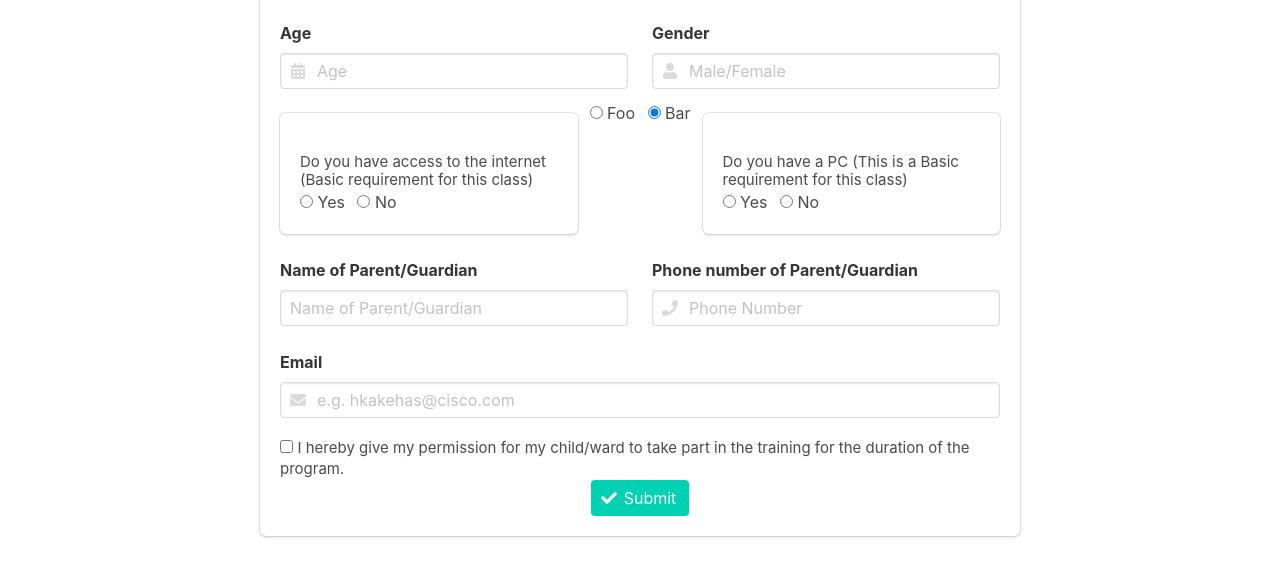
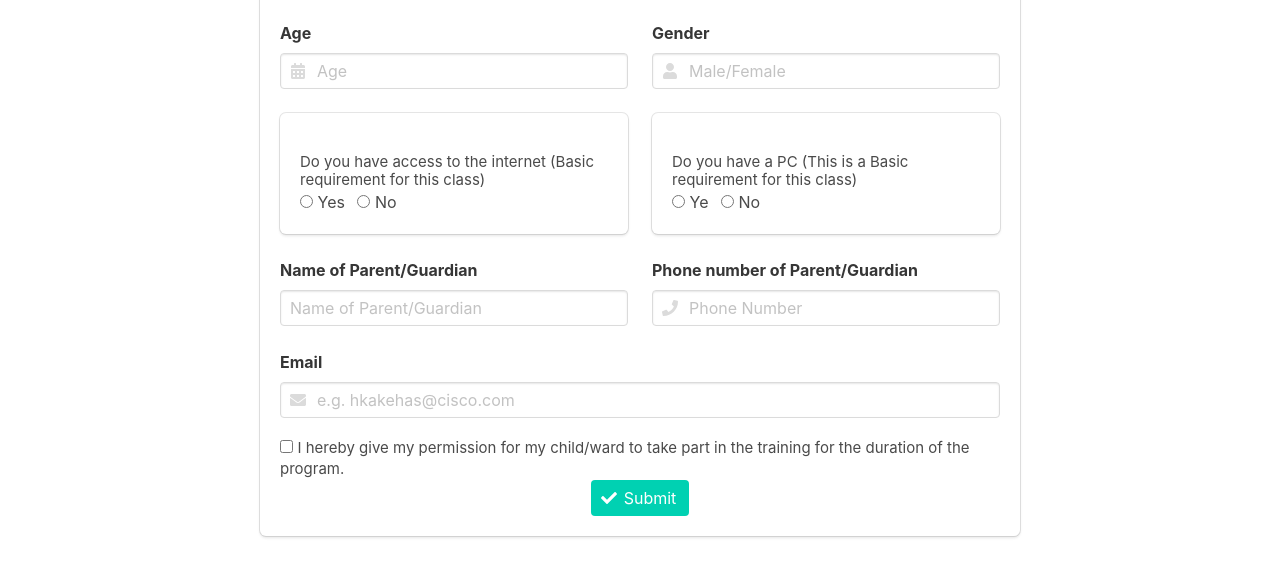
Before and after one commit to praisejahuzoma/Mobile-First-registration-form, a plain HTML site: page index.html in a window 1280 px wide. Shown: the part 867-1443 px from the top of the page. Drawn offline with nearby package versions, Linux system fonts and the light colour scheme.

Commit message:
Update index.html

```diff
--- a/index.html
+++ b/index.html
@@ -93,16 +93,8 @@
                    </div>
                   </div>
 
-                     <div class="control">
-  <label class="radio">
-    <input type="radio" name="foobar">
-    Foo
-  </label>
-  <label class="radio">
-    <input type="radio" name="foobar" checked>
-    Bar
-  </label>
-</div>
+
+
                   <div class="column ">
                     <div class="control box">
                         <section>
@@ -110,7 +102,7 @@
                             </section>
                         <label class="radio">
                           <input type="radio" name="answer">
-                          Yes
+                          Ye
                         </label>
                         <label class="radio">
                           <input type="radio" name="answer">
```
